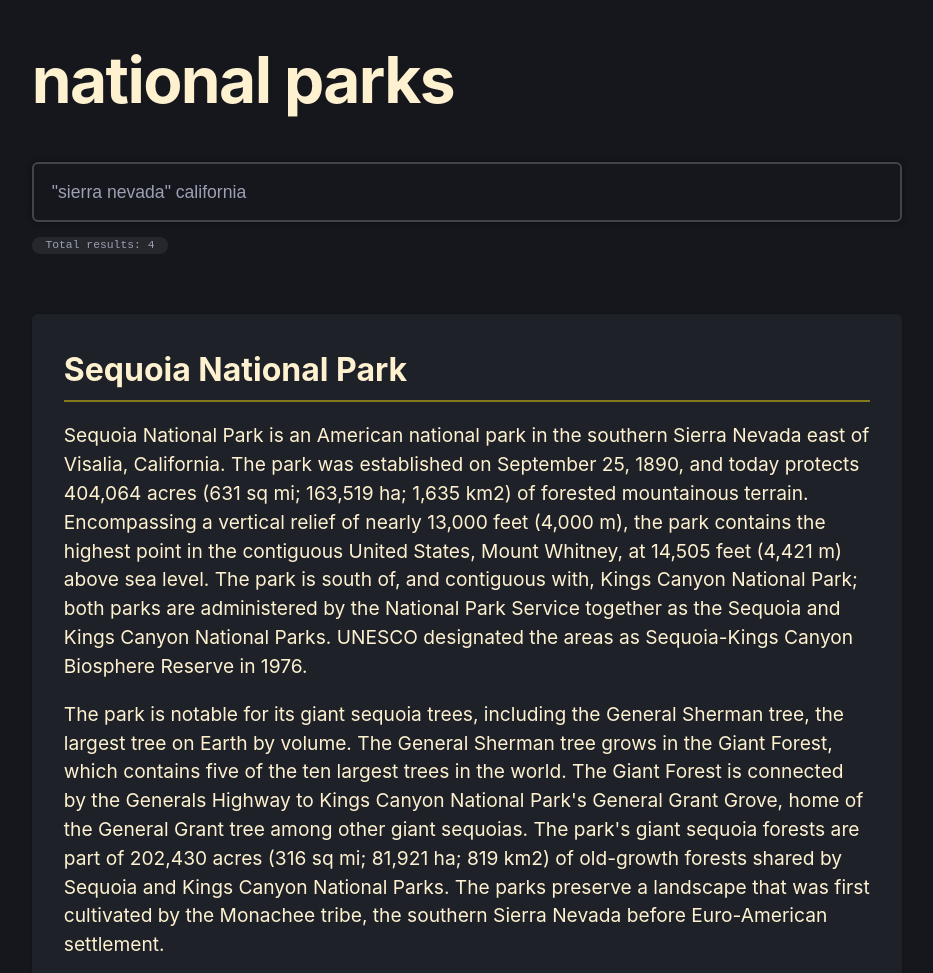
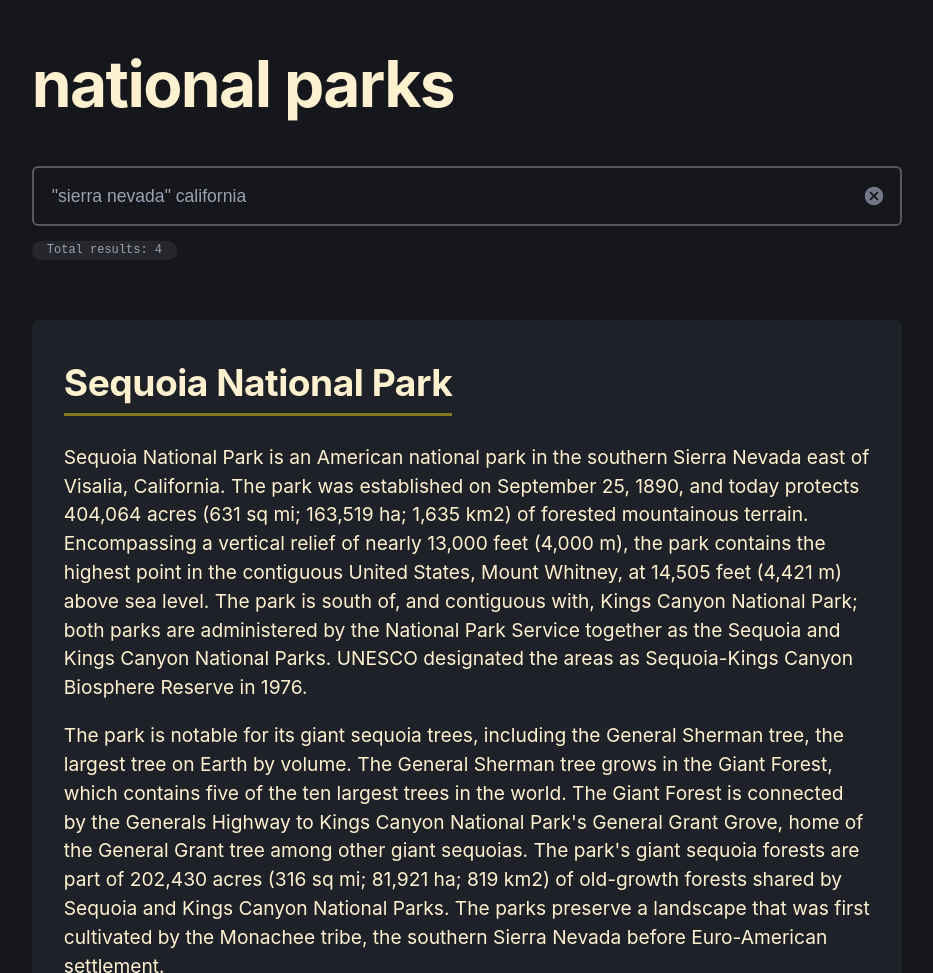
Before and after one commit to vasilionjea/lofi-dx, a website built with webpack: page public/index.html in a window 1280 px wide. Shown: the top 973 px of the page, without its empty margins (173-1106 px from the left). Built offline with nearby package versions, Linux system fonts and the light colour scheme; files whose address does not match are found by name.

Commit message:
improves example

```diff
--- a/example/app.ts
+++ b/example/app.ts
@@ -20,7 +20,7 @@
   private readonly searchInput = new SearchInput();
   private readonly searchResults = new SearchResults();
 
-  private readonly debouncedSearch = debounce(this.search, 100, this);
+  private readonly debouncedSearch = debounce(this.search, 150, this);
 
   constructor() {
     this.invertedIndex = new InvertedIndex({
@@ -46,7 +46,7 @@
     this.searchInput.addEventListener('input:clear', this);
     this.state.addEventListener('statechange', this);
 
-    this.dispatchDefaultInputValue();
+    this.searchInput.setValue(`"sierra nevada" california`);
   }
 
   private async loadDocuments() {
@@ -56,14 +56,6 @@
     this.invertedIndex.addDocuments(data);
 
     console.log(this.invertedIndex.toJSON());
-  }
-
-  private dispatchDefaultInputValue() {
-    this.searchInput.dispatchEvent(
-      new CustomEvent('input:value', {
-        detail: { value: `"sierra nevada" california` }
-      })
-    );
   }
 
   handleEvent(event: Event) {
--- a/example/components/search-input.ts
+++ b/example/components/search-input.ts
@@ -5,20 +5,21 @@
  */
 export default class SearchInput extends CoreComponent {
   inputElement: HTMLInputElement | null = null;
+  btnClearElement: HTMLInputElement | null = null;
 
   get classNames() {
     return ['search-input'];
   }
 
-  private handleInputChange() {
+  private onInputChange() {
     if (this.inputElement!.value) {
-      this.dispatchInputEvent();
+      this.dispatchInput();
     } else {
-      this.dispatchClearEvent();
+      this.dispatchClear();
     }
   }
 
-  private dispatchInputEvent() {
+  private dispatchInput() {
     const event = new CustomEvent('input:value', {
       bubbles: true,
       detail: { value: this.inputElement!.value },
@@ -27,31 +28,51 @@
     this.dispatchEvent(event);
   }
 
-  private dispatchClearEvent() {
+  private dispatchClear() {
     const event = new CustomEvent('input:clear', { bubbles: true });
     this.dispatchEvent(event);
   }
 
-  private setValue(value: string) {
-    if (this.inputElement) {
-      this.inputElement!.value = value;
-    }
+  setValue(value: string) {
+    if (!this.inputElement) return;
+
+    this.inputElement.value = value;
+    this.onInputChange();
+  }
+
+  private clearIconTemplate() {
+    return `<svg aria-hidden="true" viewBox="0 0 24 24" focusable="false" style="pointer-events: none; display: block; width: inherit; height: inherit" class=""><g><path d="M12 2C6.47 2 2 6.47 2 12s4.47 10 10 10 10-4.47 10-10S17.53 2 12 2zm5 13.59L15.59 17 12 13.41 8.41 17 7 15.59 10.59 12 7 8.41 8.41 7 12 10.59 15.59 7 17 8.41 13.41 12 17 15.59z"></path></g></svg>`;
   }
 
   private template() {
-    let html = '<form>';
-    html += `<input type="search" role="search" autocorrect="off" spellcheck="false" placeholder="Search for something...">`;
-    html += '</form>';
-    return html;
+    const labelId = 'prompt';
+    const inputId = 'searchInput';
+    const placeholder = 'Search for something...';
+
+    let tpl = `<label id="${labelId}" for="${inputId}" class="visuallyhidden">Search national parks</label>`;
+    tpl += `<input type="search" id="${inputId}" placeholder="${placeholder}" aria-labelledby="${labelId}" autocorrect="off" spellcheck="false" autocapitalize="off">`;
+    tpl += `<button class="btn-icon btn-clear" aria-label="Clear search">${this.clearIconTemplate()}</button>`;
+
+    return tpl;
   }
 
   render() {
     this.element.insertAdjacentHTML('beforeend', this.template());
     this.inputElement = this.element.querySelector('input');
+    this.btnClearElement = this.element.querySelector('.btn-clear');
 
     if (this.inputElement) {
-      this.inputElement.addEventListener('input', () => this.handleInputChange());
-      this.addEventListener('input:value', (event: Event) => this.setValue((event as CustomEvent).detail.value));
+      this.inputElement.addEventListener('input', () => this.onInputChange());
+    }
+
+    if (this.btnClearElement) {
+      this.btnClearElement.addEventListener('click', (e) => {
+        e.stopPropagation();
+
+        this.setValue('');
+        this.dispatchClear();
+        this.inputElement?.focus();
+      });
     }
 
     return this;
--- /dev/null
+++ b/example/styles/_helpers.scss
@@ -0,0 +1,45 @@
+@import 'variables';
+
+@mixin visuallyhidden() {
+  clip: rect(0 0 0 0);
+  clip-path: inset(50%);
+  height: 1px;
+  overflow: hidden;
+  position: absolute;
+  white-space: nowrap;
+  width: 1px;
+}
+
+
+.visuallyhidden:not(:focus):not(:active) {
+  @include visuallyhidden;
+}
+
+.btn-icon {
+  cursor: pointer;
+  position: relative;
+  margin: 0;
+  border: none;
+  border-radius: inherit;
+  padding: 0;
+  font-size: inherit;
+  font-family: inherit;
+  text-transform: none;
+  background: transparent;
+  box-shadow: none;
+  -webkit-appearance: none;
+  -moz-appearance: none;
+  appearance: none;
+
+  svg {
+    fill: $color-gray;
+  }
+
+  &:hover,
+  &:focus {
+    svg {
+      fill: $color-medium-gray;
+      transition: fill 0.1s ease;
+    }
+  }
+}
--- a/example/styles/_variables.scss
+++ b/example/styles/_variables.scss
@@ -1,24 +1,24 @@
-/**
- * Colors
- */
-// Light
+// Colors
 $color-light: #fdf1d0;
 
-// Gray
 $color-gray: #9ba0b3;
 $color-medium-gray: #565760;
 $color-dark-gray: #26272c;
 
-// Dark
 $color-medium-dark: #1f2128;
 $color-dark: #16171d;
 
-// Accent
 $color-medium-accent: #85791f;
 
-/**
- * Screens
- */
+// Font size
+$font-size-xsm: .75rem;
+$font-size-sm: 1rem;
+$font-size-base: 1.2rem;
+$font-size-md: 2rem;
+$font-size-lg: 2.325rem;
+$font-size-xlg: 4rem;
+
+// Screen
 $screen-sm: 480px;
 $screen-md: 680px;
 $screen-lg: 920px;
--- a/example/styles/style.scss
+++ b/example/styles/style.scss
@@ -1,4 +1,5 @@
 @import 'variables';
+@import 'helpers';
 
 * {
   box-sizing: border-box;
@@ -22,31 +23,32 @@
   margin: 0;
   color: $color-light;
   font-family: -apple-system, system-ui, BlinkMacSystemFont, "Segoe UI", Roboto, "Helvetica Neue", Arial, sans-serif;
-  font-size: 1.2rem;
+  font-size: $font-size-base;
   line-height: 1.5;
   background-color: $color-dark;
 }
 
 h1,
-h2 {
-  line-height: 1.1;
-  letter-spacing: 0.5px;
+h2,
+h3 {
+  margin-top: 0;
+  line-height: 1;
+  letter-spacing: -.5px;
 }
 
 h1 {
-  line-height: 1;
-  font-size: 4rem;
+  font-size: $font-size-xlg;
   letter-spacing: -0.025em;
 }
 
 h2 {
-  font-size: 3rem;
+  font-size: $font-size-lg;
 }
 
 h3 {
   margin-bottom: 1rem;
-  // font-weight: 300;
-  font-size: 2rem;
+  font-size: $font-size-md;
+  letter-spacing: -.5px;
 }
 
 header {
@@ -55,11 +57,11 @@
 
 .page {
   max-width: 92vw;
-  margin: 3rem auto;
+  margin: 3.25rem auto;
 
   @media all and (min-width: $screen-md) {
     & {
-      max-width: 76vw;
+      max-width: 80vw;
     }
   }
 
@@ -76,24 +78,42 @@
 }
 
 .search-input {
+  position: relative;
+  display: flex;
+  margin: 0;
+  padding: 0;
+  border: 2px solid $color-medium-gray;
+  border-radius: 6px;
+  background: $color-dark;
+  box-shadow: 0 1px 5px rgb(17 18 21 / 70%);
+  transition: border-color 0.13s ease-in, box-shadow 0.13s ease-in;
+
+  &:focus,
+  &:hover {
+    box-shadow: 0px 1px 6px rgb(95 95 120 / 25%);
+  }
+
   input {
-    border: 2px solid rgb(67 68 75);
-    border-radius: 6px;
     outline: none;
+    border-radius: inherit;
+    border: none;
     width: 100%;
     padding: 1.125rem;
     color: $color-gray;
     font-size: 1.1rem;
     line-height: 1.15;
-    background: $color-dark;
-    box-shadow: 0 0px 5px 0px rgb(11 12 14 / 85%);
-    transition: border-color 0.12s ease-in, box-shadow 0.12s ease-in;
+    background: none;
+    height: fit-content;
 
-    &:focus,
-    &:hover {
-      border-color: $color-medium-gray;
-      box-shadow: 0px 1px 4px rgb(53 55 66 / 65%);
+    &::-webkit-search-cancel-button {
+      -webkit-appearance: none;
     }
+  }
+
+  .btn-clear {
+    width: 22px;
+    padding-right: 2.325rem;
+    opacity: 0.7;
   }
 }
 
@@ -106,9 +126,9 @@
   margin-top: 0.925rem;
   max-width: max-content;
   border-radius: 15px;
-  padding: 0.2em 1.2em;
+  padding: 0.25em 1.25em;
   color: $color-gray;
-  font-size: .71rem;
+  font-size: $font-size-xsm;
   font-family: monospace;
   line-height: 1.12;
   background: $color-dark-gray;
@@ -120,10 +140,10 @@
     display: none;
   }
 
-  h3 {
-    margin-top: 0;
-    border-bottom: 2.5px solid $color-medium-accent;
-    padding-bottom: 0.375rem;
+  h2 span {
+    border-bottom: 3px solid #85791f;
+    padding: 0.55rem 0;
+    line-height: 1.6;
   }
 
   article,
@@ -148,7 +168,7 @@
     border: 1px solid $color-dark-gray;
     border-radius: 6px;
     text-align: center;
-    font-size: 1.15rem;
+    font-size: $font-size-base;
     box-shadow: 0 1px 3px rgb(17 18 21 / 86%);
   }
 }
--- a/public/index.html
+++ b/public/index.html
@@ -1 +1 @@
-<!doctype html><html lang="en"><head><meta charset="utf-8"><title>search-query</title><meta name="viewport" content="user-scalable=no,width=device-width,initial-scale=1,maximum-scale=1"><meta name="msapplication-tap-highlight" content="no"><meta name="description" content="A client side query tokenizer, parser, and inverted index"><link rel="icon" href="favicon.ico"><link href="app-02f3db95773f051b958d.css" rel="stylesheet"></head><body><div class="page"><h1 class="page-title"><span>national parks</span></h1><header><pre class="search-stats"></pre></header><main></main></div><script defer="defer" src="app-ca80386f0b3e8220b12a.js"></script></body></html>
+<!doctype html><html lang="en"><head><meta charset="utf-8"><title>search-query</title><meta name="viewport" content="user-scalable=no,width=device-width,initial-scale=1,maximum-scale=1"><meta name="msapplication-tap-highlight" content="no"><meta name="description" content="A client side query tokenizer, parser, and inverted index"><link rel="icon" href="favicon.ico"><link href="app-1664a051e7033cd91dc5.css" rel="stylesheet"></head><body><div class="page"><h1 class="page-title"><span>national parks</span></h1><header><pre class="search-stats"></pre></header><main></main></div><script defer="defer" src="app-edc84f06dda8280d44f8.js"></script></body></html>
--- a/scripts/data.js
+++ b/scripts/data.js
@@ -30,7 +30,7 @@
     if (!line.length || isWhitespace(line)) return;
 
     if (lineIndex === 0) {
-      obj.title = `<h3><span>${line}</span></h3>`;
+      obj.title = `<h2><span>${line}</span></h2>`;
     } else {
       obj.body += `<p>${line}</p>`;
     }
--- a/src/search/inverted-search.ts
+++ b/src/search/inverted-search.ts
@@ -207,20 +207,14 @@
     const result = {};
 
     for (const part of parts) {
+      const matches = part.isPhrase
+        ? this.getPhraseMatches(part)
+        : this.getSimpleMatches(part);
+
       // no need to sum scores for negated matches
-      const isNegated = part.type === QueryPartType.Negated;
-
-      if (part.isPhrase) {
-        const matches = this.getPhraseMatches(part);
-        isNegated
-          ? Object.assign(result, matches)
-          : this.assignScores(result, matches);
-      } else {
-        const matches = this.getSimpleMatches(part);
-        isNegated
-          ? Object.assign(result, matches)
-          : this.assignScores(result, matches);
-      }
+      part.type === QueryPartType.Negated
+        ? Object.assign(result, matches)
+        : this.assignScores(result, matches);
     }
 
     return result;
```
Also changed, not shown: public/data.json (+1 -1 lines), 4 other files.
